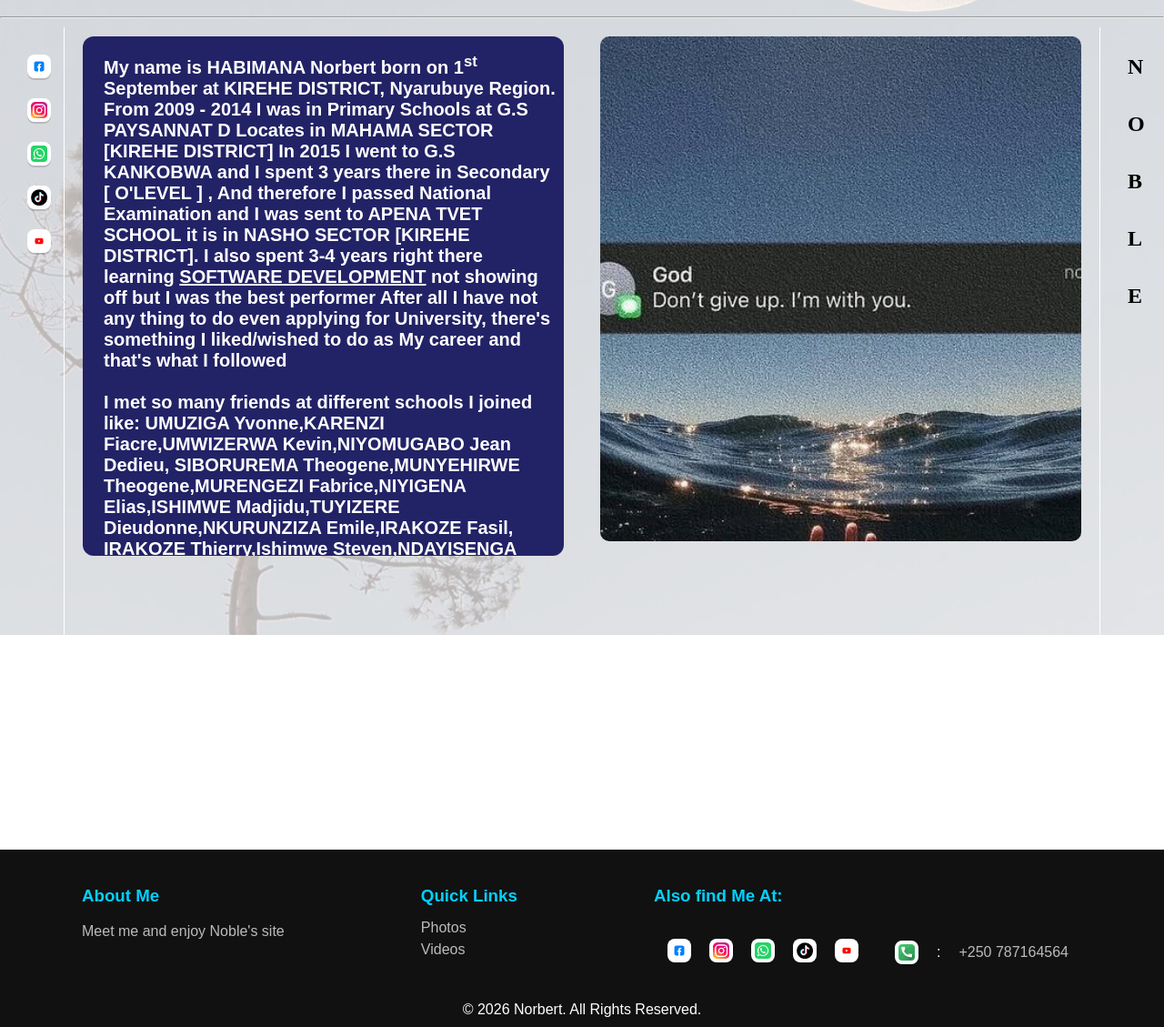
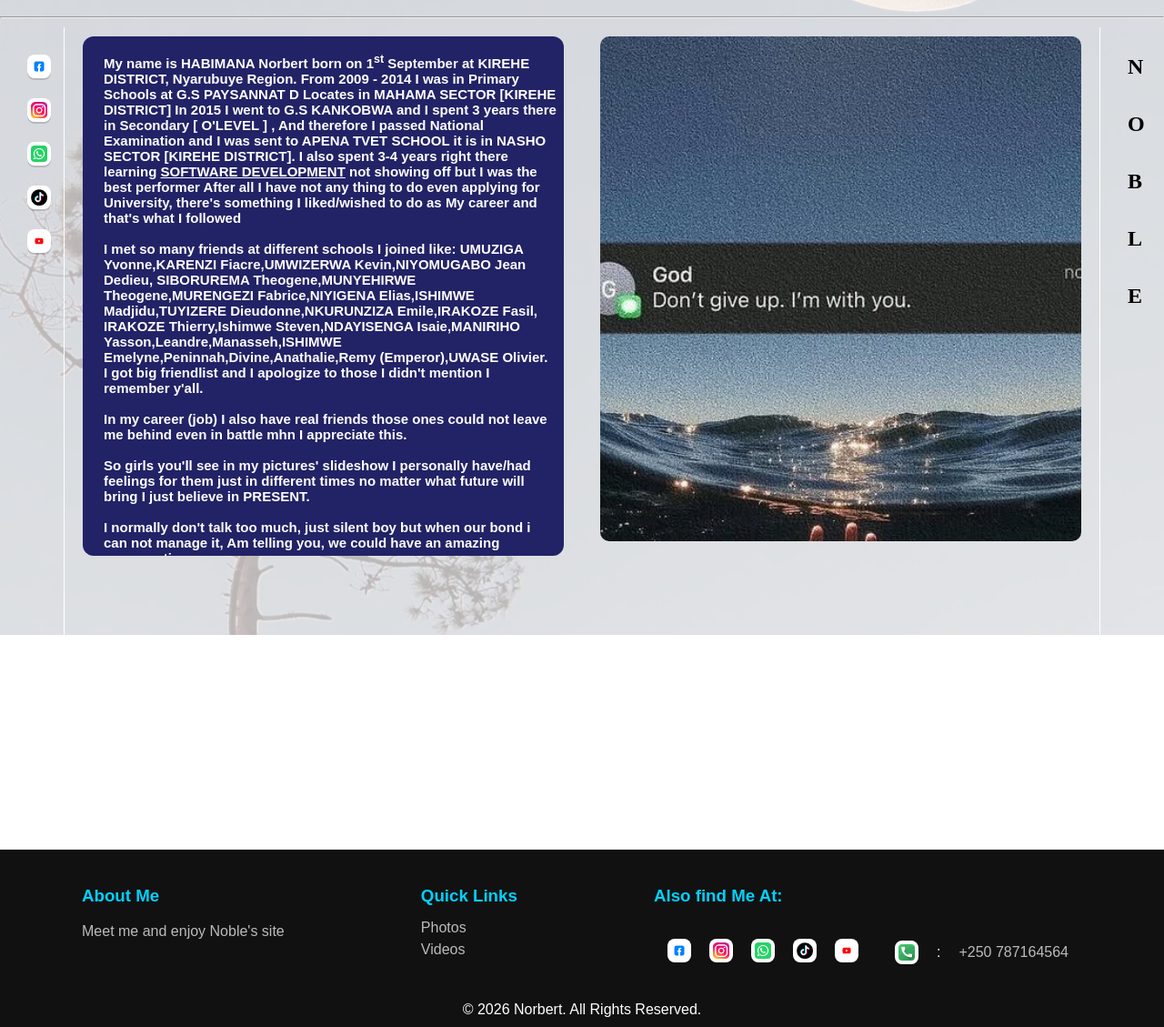
Before and after one commit to uwamahoroaline2018-sudo/Norbert, a PHP site: page /home.php in a window 1280 px wide. Shown: the part 206-1335 px from the top of the page at 91% size. Run offline with PHP 8.4, Linux system fonts and the light colour scheme.

Commit message:
Update home.php

```diff
--- a/home.php
+++ b/home.php
@@ -124,7 +124,7 @@
 
 <div class="music-box" id="box">
 
-  <p style="color: #ffffff;font-family: sans-serif;font-weight: bold;margin-left: 15px;margin-top: 10px;font-size: 20px;">
+  <p style="color: #ffffff;font-family: sans-serif;font-weight: bold;margin-left: 15px;margin-top: 10px;font-size: 15px;">
  My name is HABIMANA Norbert born on 1<sup>st</sup> September at KIREHE DISTRICT, Nyarubuye Region.
  From 2009 - 2014 I was in Primary Schools at G.S PAYSANNAT D Locates in MAHAMA SECTOR [KIREHE DISTRICT]
  In 2015 I went to G.S KANKOBWA and I spent 3 years there in Secondary [ O'LEVEL ] ,
```
